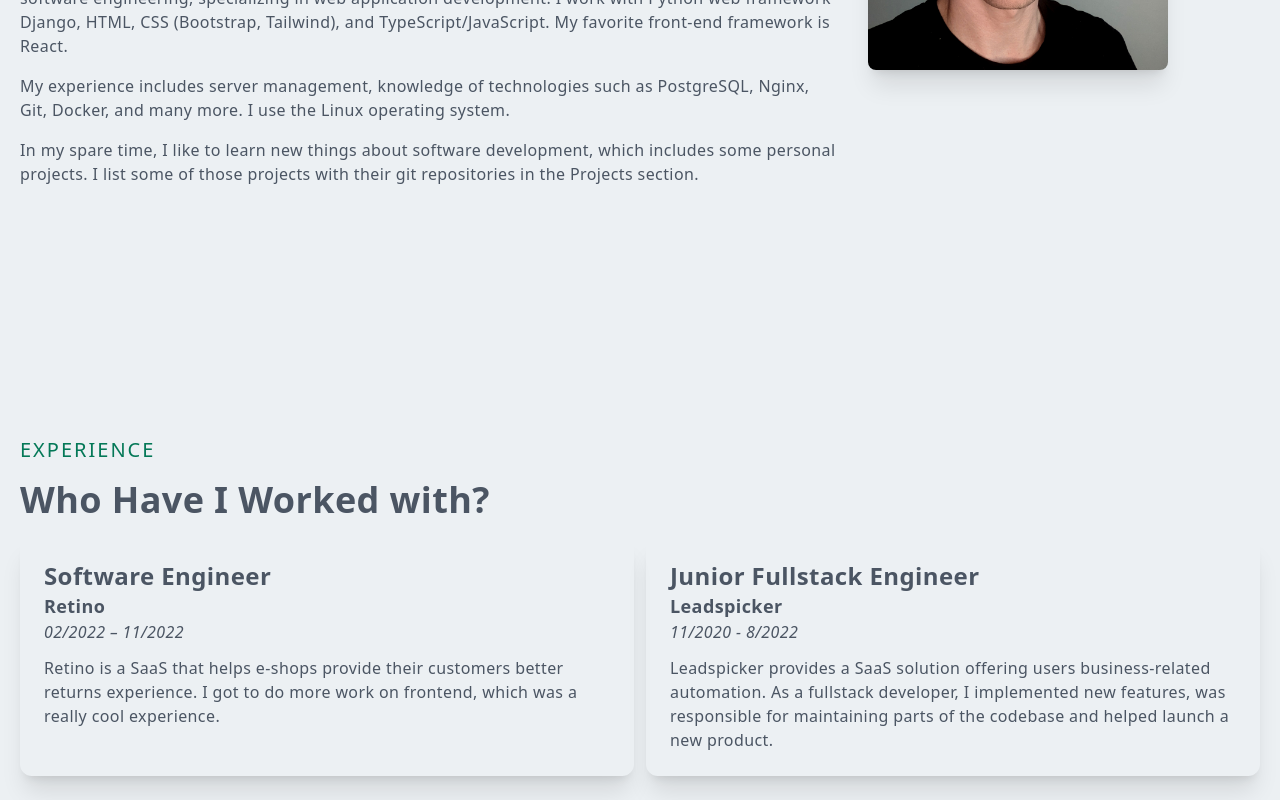
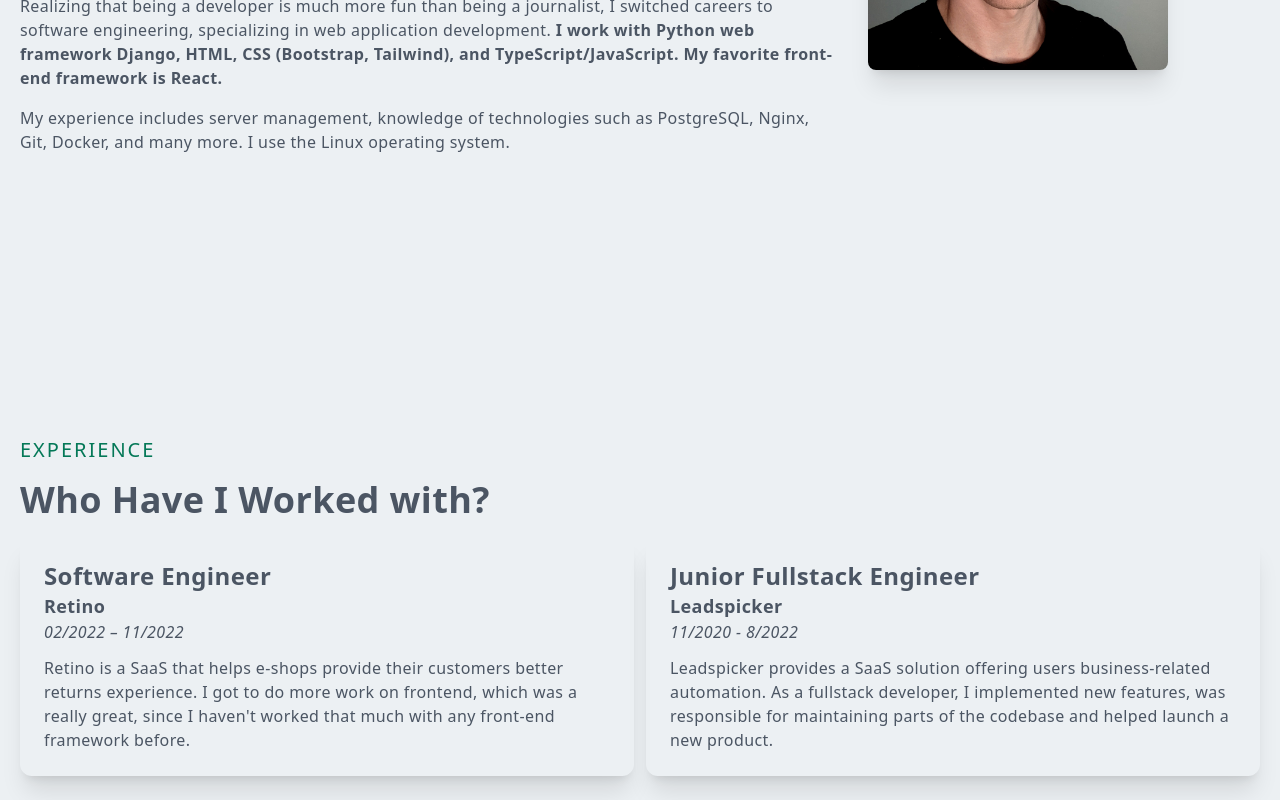
Before and after one commit to jakubstastka/next-js-react-resume-site, a Next.js app: page / in a window 1280 px wide. Shown: the part 1280-2080 px from the top of the page. Built offline with nearby package versions, Linux system fonts and the light colour scheme.

Commit message:
removed some text, added some styling

```diff
--- a/components/About.jsx
+++ b/components/About.jsx
@@ -29,21 +29,18 @@ export default function About() {
           <p className="py-2 text-gray-600">
             Realizing that being a developer is much more fun than being a
             journalist, I switched careers to software engineering, specializing
-            in web application development. I work with Python web framework
-            Django, HTML, CSS (Bootstrap, Tailwind), and TypeScript/JavaScript.
-            My favorite front-end framework is React.
+            in web application development.{" "}
+            <span className="font-bold">
+              I work with Python web framework Django, HTML, CSS (Bootstrap,
+              Tailwind), and TypeScript/JavaScript. My favorite front-end
+              framework is React.
+            </span>
           </p>
 
           <p className="py-2 text-gray-600">
             My experience includes server management, knowledge of technologies
             such as PostgreSQL, Nginx, Git, Docker, and many more. I use the
             Linux operating system.
-          </p>
-
-          <p className="py-2 text-gray-600">
-            In my spare time, I like to learn new things about software
-            development, which includes some personal projects. I list some of
-            those projects with their git repositories in the Projects section.
           </p>
         </div>
         <div className="flex flex-col justify-center">
--- a/components/Experience.jsx
+++ b/components/Experience.jsx
@@ -13,7 +13,7 @@ export default function Experience() {
             title="Software Engineer"
             company="Retino"
             date="02/2022 – 11/2022"
-            description="Retino is a SaaS that helps e-shops provide their customers better returns experience. I got to do more work on frontend, which was a really cool experience."
+            description="Retino is a SaaS that helps e-shops provide their customers better returns experience. I got to do more work on frontend, which was a really great, since I haven't worked that much with any front-end framework before."
           />
           <JobEntry
             title="Junior Fullstack Engineer"
```
